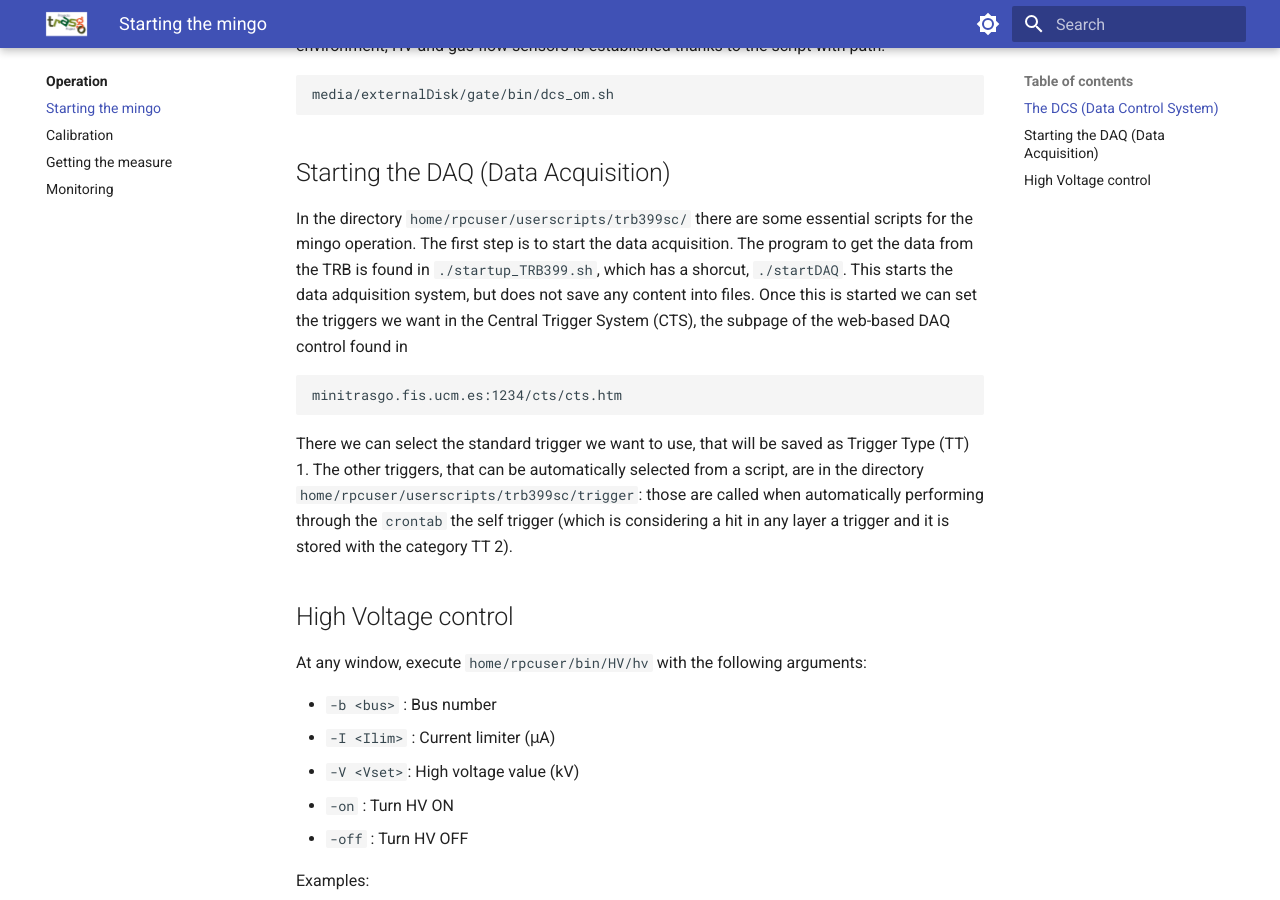
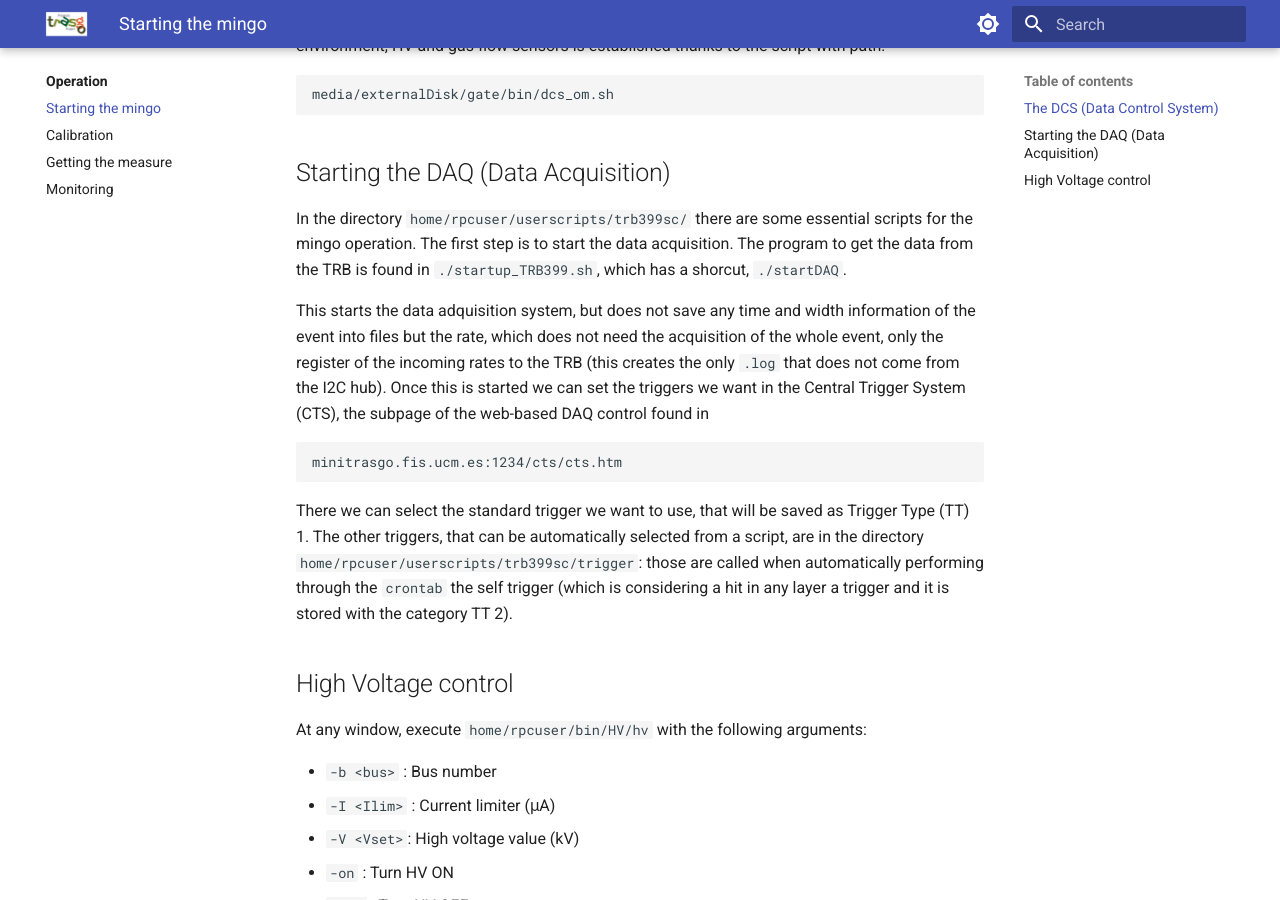
Before and after one commit to cayesoneira/miniTRASGO-documentation, an MkDocs documentation site: the page built from docs/operation/configuration.md, in a window 1280 px wide and 900 px high, scrolled down 388 px. Built offline with MkDocs 1.6.1 and Material for MkDocs 9.7.7, drawn with Linux system fonts in a browser that asks for light colours.

Commit message:
Update configuration.md

```diff
--- a/docs/operation/configuration.md
+++ b/docs/operation/configuration.md
@@ -8,7 +8,9 @@
     media/externalDisk/gate/bin/dcs_om.sh
 
 ## Starting the DAQ (Data Acquisition)
-In the directory `home/rpcuser/userscripts/trb399sc/` there are some essential scripts for the mingo operation. The first step is to start the data acquisition. The program to get the data from the TRB is found in `./startup_TRB399.sh`, which has a shorcut, `./startDAQ`. This starts the data adquisition system, but does not save any content into files. Once this is started we can set the triggers we want in the Central Trigger System (CTS), the subpage of the web-based DAQ control found in
+In the directory `home/rpcuser/userscripts/trb399sc/` there are some essential scripts for the mingo operation. The first step is to start the data acquisition. The program to get the data from the TRB is found in `./startup_TRB399.sh`, which has a shorcut, `./startDAQ`.
+
+This starts the data adquisition system, but does not save any time and width information of the event into files but the rate, which does not need the acquisition of the whole event, only the register of the incoming rates to the TRB (this creates the only `.log` that does not come from the I2C hub). Once this is started we can set the triggers we want in the Central Trigger System (CTS), the subpage of the web-based DAQ control found in
 
     minitrasgo.fis.ucm.es:1234/cts/cts.htm
 There we can select the standard trigger we want to use, that will be saved as Trigger Type (TT) 1. The other triggers, that can be automatically selected from a script, are in the directory `home/rpcuser/userscripts/trb399sc/trigger`: those are called when automatically performing through the `crontab` the self trigger (which is considering a hit in any layer a trigger and it is stored with the category TT 2).
```
